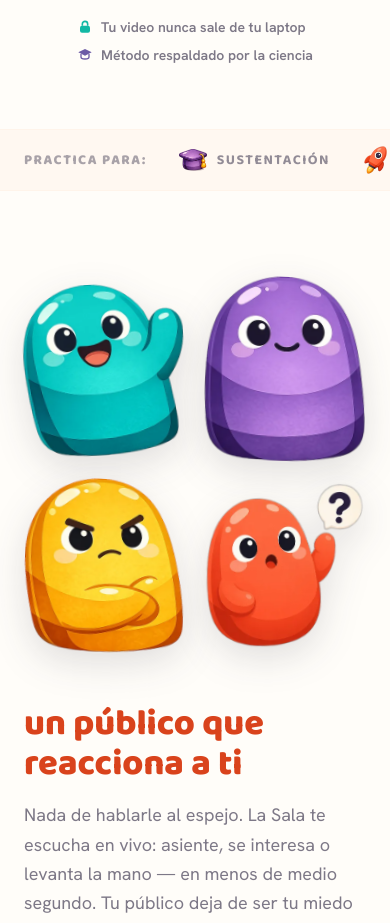
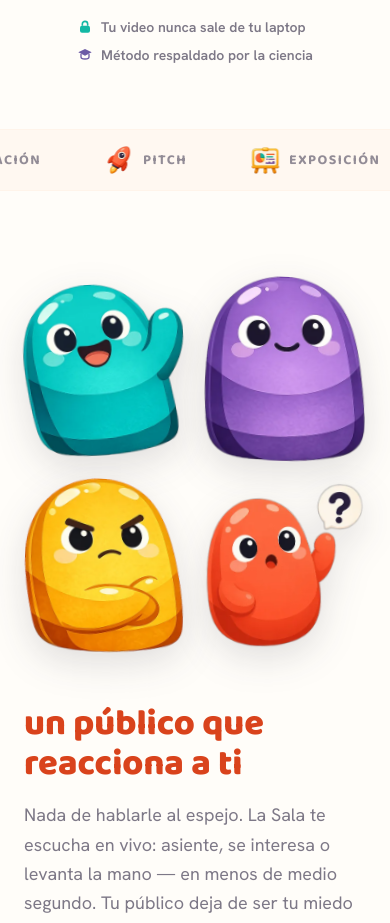
Before and after one commit to oratorIA-ProyectoTesis/LandingPage, a React (Vite) app: page / in a window 390 px wide. Shown: the part 801-1724 px from the top of the page. Built offline with nearby package versions, Linux system fonts and the light colour scheme.

Commit message:
feat: self-moving marquee scenario strip on mobile (paused on touch, reduced-motion fallback)

```diff
--- a/src/index.css
+++ b/src/index.css
@@ -110,6 +110,34 @@ h4 {
   }
 }
 
+/* Infinite marquee for the mobile scenario strip */
+@keyframes marquee {
+  to {
+    transform: translateX(-50%);
+  }
+}
+
+.marquee-track {
+  display: flex;
+  width: max-content;
+  animation: marquee 24s linear infinite;
+}
+
+.marquee-track:active,
+.marquee-track:hover {
+  animation-play-state: paused;
+}
+
+@media (prefers-reduced-motion: reduce) {
+  .marquee-wrap {
+    overflow-x: auto;
+  }
+
+  .marquee-track {
+    animation: none;
+  }
+}
+
 /* Handmade tape strip for the evidence notes (Why section) */
 .tape {
   position: absolute;
--- a/src/sections/ScenarioStrip.tsx
+++ b/src/sections/ScenarioStrip.tsx
@@ -6,34 +6,49 @@ import escReunion from '../assets/esc-reunion.webp'
 import escSustentacion from '../assets/esc-sustentacion.webp'
 
 const SCENARIOS = [
-  { icon: escSustentacion, emoji: null, label: 'Sustentación' },
-  { icon: escPitch, emoji: null, label: 'Pitch' },
-  { icon: escExposicion, emoji: null, label: 'Exposición' },
-  { icon: escConcurso, emoji: null, label: 'Concurso' },
-  { icon: escReunion, emoji: null, label: 'Reunión' },
-  { icon: escDiscurso, emoji: null, label: 'Discurso' },
+  { icon: escSustentacion, label: 'Sustentación' },
+  { icon: escPitch, label: 'Pitch' },
+  { icon: escExposicion, label: 'Exposición' },
+  { icon: escConcurso, label: 'Concurso' },
+  { icon: escReunion, label: 'Reunión' },
+  { icon: escDiscurso, label: 'Discurso' },
 ] as const
 
-/** Horizontal strip of practice scenarios (Duolingo's language strip). */
-export function ScenarioStrip() {
+function Items() {
   return (
-    <div className="border-y border-sala-2 bg-sala-2/50">
-      <ul className="no-scrollbar mx-auto flex max-w-6xl snap-x items-center gap-8 overflow-x-auto px-6 py-4 md:justify-center">
+    <>
       <li className="shrink-0 font-display text-sm font-extrabold tracking-widest text-escenario/40 uppercase">
         Practica para:
       </li>
-        {SCENARIOS.map(({ icon, emoji, label }) => (
+      {SCENARIOS.map(({ icon, label }) => (
         <li key={label} className="shrink-0">
           <span className="flex items-center gap-2.5 font-display text-sm font-bold tracking-widest text-escenario/50 uppercase transition-colors hover:text-voz">
-              {icon ? (
             <img src={icon} alt="" width={28} height={28} loading="lazy" className="h-7 w-7 object-contain" />
-              ) : (
-                <span aria-hidden="true">{emoji}</span>
-              )}
             {label}
           </span>
         </li>
       ))}
+    </>
+  )
+}
+
+/** Scenario strip: infinite marquee on mobile, centered static row on desktop. */
+export function ScenarioStrip() {
+  return (
+    <div className="border-y border-sala-2 bg-sala-2/50">
+      {/* Mobile: self-moving marquee (paused on touch; scrollable if reduced motion) */}
+      <div className="marquee-wrap overflow-hidden py-4 md:hidden">
+        <ul className="marquee-track items-center gap-8 pr-8 [&>li]:ml-8">
+          <Items />
+          <span aria-hidden="true" className="contents">
+            <Items />
+          </span>
+        </ul>
+      </div>
+
+      {/* Desktop: static centered row */}
+      <ul className="mx-auto hidden max-w-6xl items-center justify-center gap-8 px-6 py-4 md:flex">
+        <Items />
       </ul>
     </div>
   )
```
Lines whose indentation alone changed are shown as unchanged.
